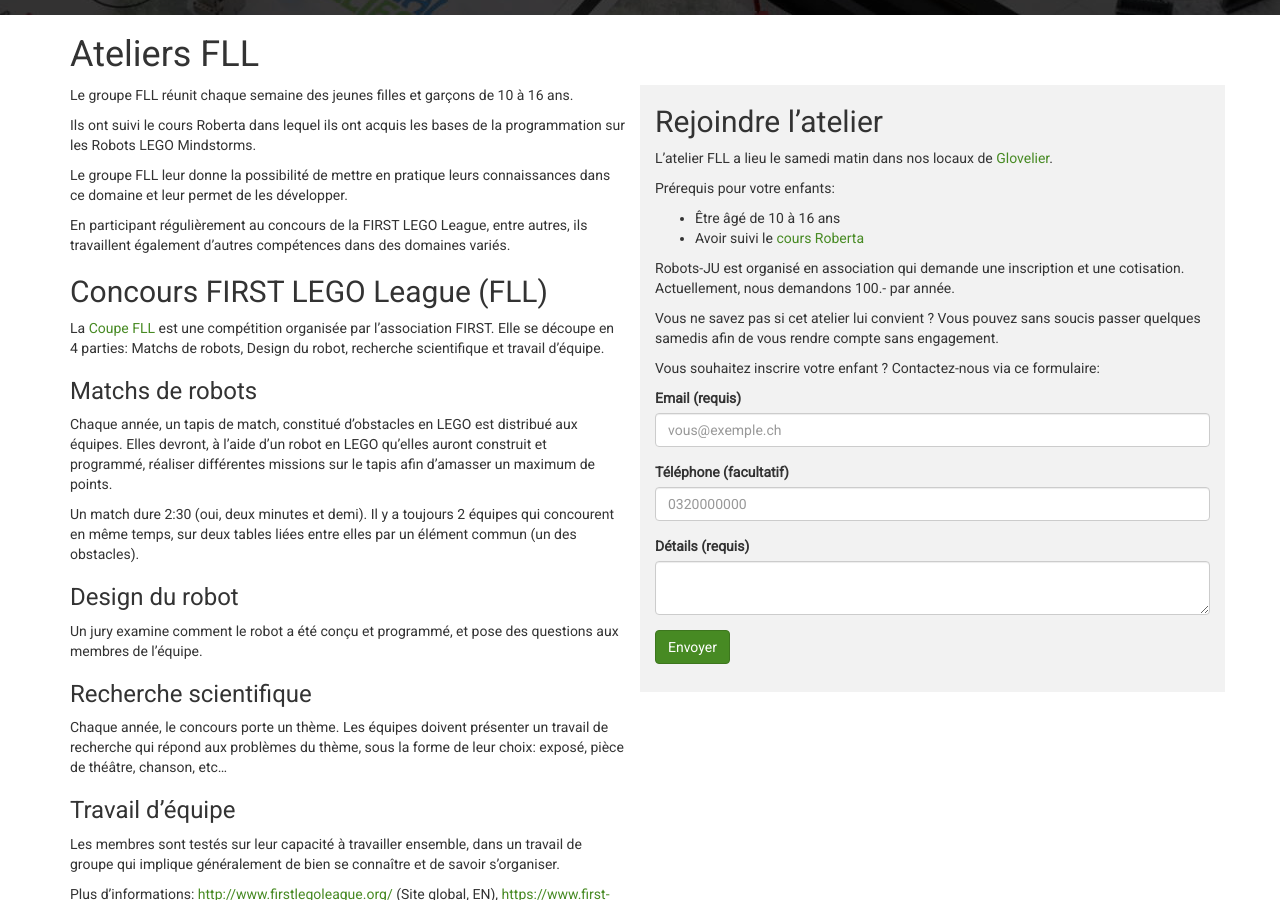
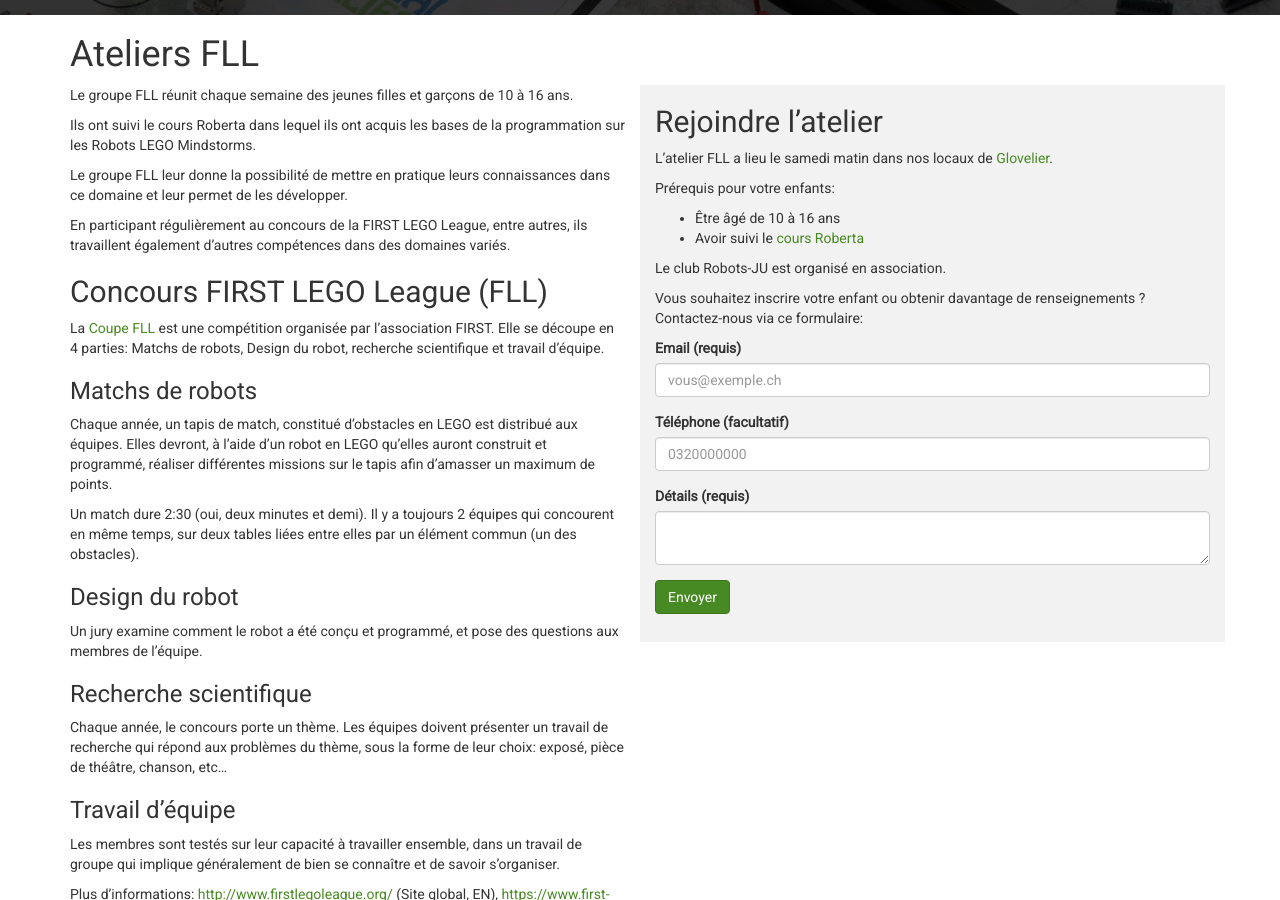
Before and after one commit to robots-ju/robots-ju.ch, a Jekyll site: the page built from ateliers-fll.md, in a window 1280 px wide and 900 px high, scrolled down 361 px. Built offline with Jekyll 4.4.1, drawn with Linux system fonts in a browser that asks for light colours; comment, search, counter and statistics services are not loaded.

Commit message:
Mise à jour des textes

```diff
--- a/ateliers-fll.md
+++ b/ateliers-fll.md
@@ -76,12 +76,9 @@ Prérequis pour votre enfants:
 - Être âgé de 10 à 16 ans
 - Avoir suivi le [cours Roberta](http://sps.epfl.ch/CoursRobot)
 
-Robots-JU est organisé en association qui demande une inscription et une cotisation.
-Actuellement, nous demandons 100.- par année.
+Le club Robots-JU est organisé en association.
 
-Vous ne savez pas si cet atelier lui convient ?
-Vous pouvez sans soucis passer quelques samedis afin de vous rendre compte sans engagement.
-
-Vous souhaitez inscrire votre enfant ? Contactez-nous via ce formulaire:
+Vous souhaitez inscrire votre enfant ou obtenir davantage de renseignements ?
+Contactez-nous via ce formulaire:
 
 {% include contact-form.html %}
```
Also changed, not shown: about.md (+2 -1 lines).
